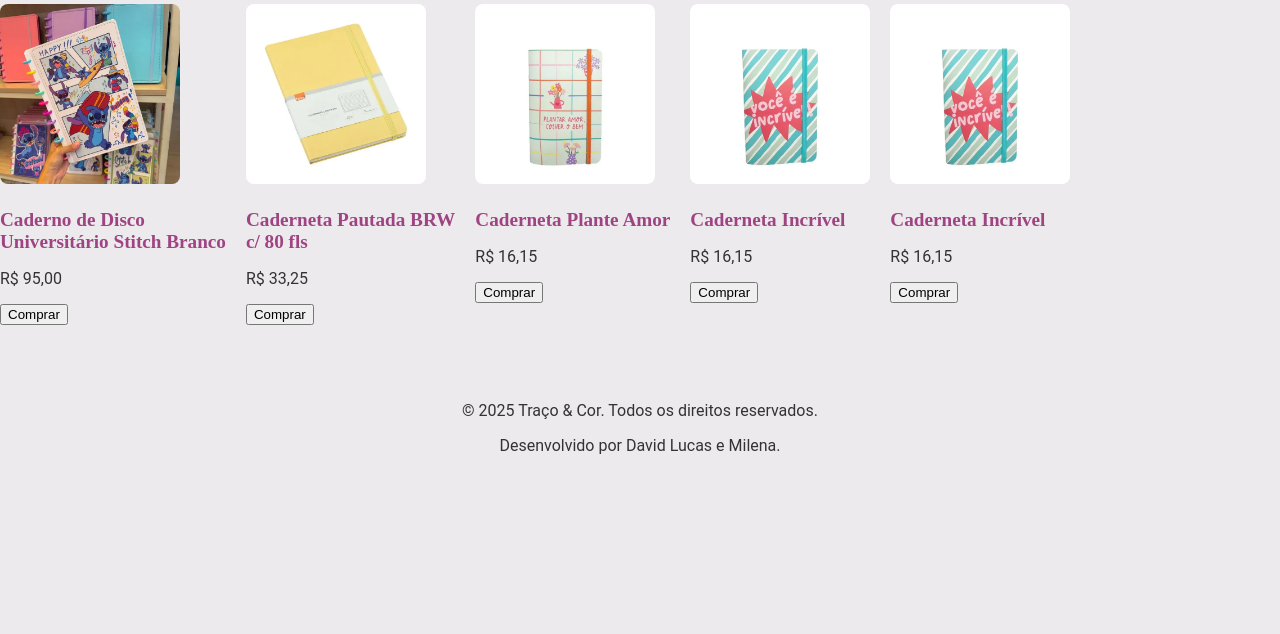
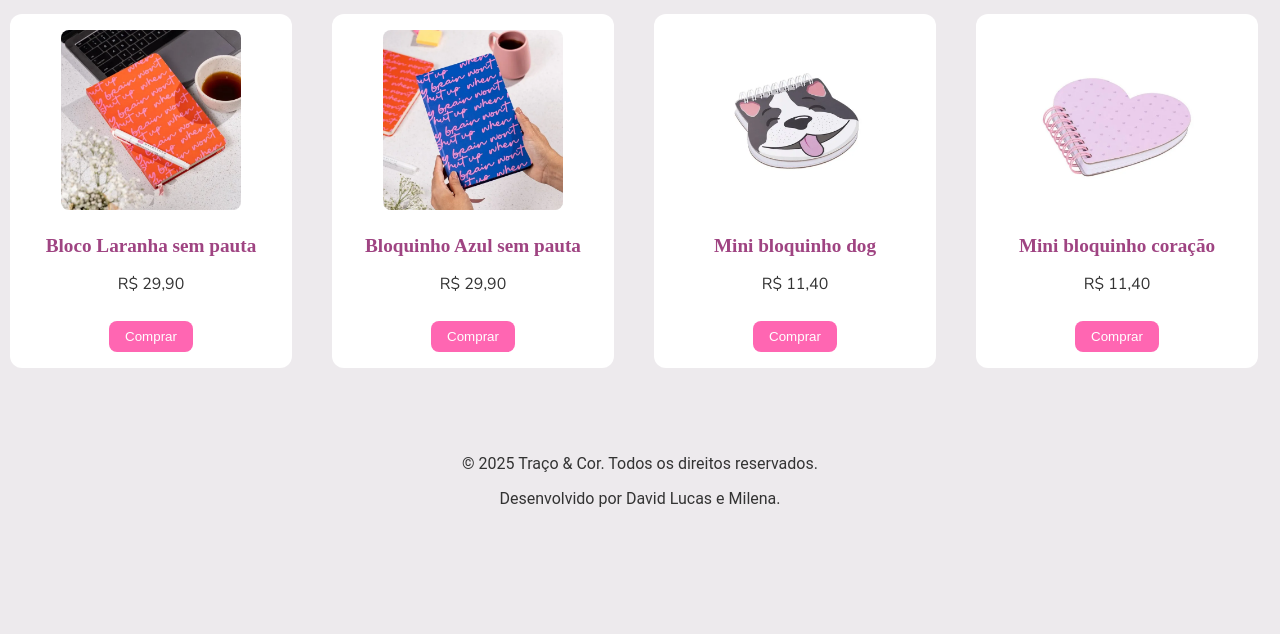
Before and after one commit to David-Lucas17/TrabalhoWeb, a plain HTML site: page blocosNotas.html in a window 1280 px wide. Shown: the part 166-800 px from the top of the page. Drawn offline with Linux system fonts and the light colour scheme.

Commit message:
Salvando alterações locais

```diff
--- a/blocosNotas.html
+++ b/blocosNotas.html
@@ -7,7 +7,7 @@
     <link href="https://fonts.googleapis.com/css2?family=Gloria+Hallelujah&display=swap" rel="stylesheet">
     <link href="https://fonts.googleapis.com/css2?family=Nunito+Sans:wght@400;600;700&display=swap" rel="stylesheet">
     <link rel="stylesheet" href="style.css">
-    <title>Traço & Cor | Bloco de Notas</title>
+    <title>Traço & Cor | Cadernos e Organização</title>
 </head>
 <body style="padding-top: 0px;">
     <header>
@@ -22,55 +22,53 @@
     </header>
 
   <div class="obj">
-    <h2>Bloco de Notas</h2>
+    <h2>Blocos de Notas</h2>
+  </div>
+   <div class="descricao">
+  <section>
+    <div class="conteiner">
+    <div class="produto-box">
+    <article class="configProd">
+        <img src="blocoLaranja.png" alt="Bloquinho Laranja">
+        <h3>Bloco Laranha sem pauta</h3>
+        <p>R$ 29,90</p>
+        <button>Comprar</button>
+    </article>
     </div>
 
-  <section>
-    <div class="conteiner">
+    <div class="produto-box">
      <article class="configProd">
-        <img src="cadernoStitch.png" alt="Caderno Stitch">
-        <h3>Caderno de Disco <br>
-        Universitário Stitch Branco</h3>
-        <p>R$ 95,00</p>
+        <img src="bloquinhoAzul.png" alt="Bloquinho Azul">
+        <h3>Bloquinho Azul sem pauta</h3>
+        <p>R$ 29,90</p>
         <button>Comprar</button>
     </article>
+    </div>
 
+    <div class="produto-box">
      <article class="configProd">
-        <img src="caderneta.png" alt="Caderneta Pautada">
-        <h3>Caderneta Pautada BRW <br> c/ 80 fls</h3>
-        <p>R$ 33,25</p>
+        <img src="bloquinhoDog.png" alt="Bloquinho Cachorro">
+        <h3>Mini bloquinho dog</h3>
+        <p>R$ 11,40</p>
         <button>Comprar</button>
     </article>
+    </div>
 
+    <div class="produto-box">
      <article class="configProd">
-        <img src="cadernetaAmor.png" alt="Caderneta Amor">
-        <h3>Caderneta Plante Amor</h3>
-        <p>R$ 16,15</p>
+        <img src="bloquinhoCoracao.png" alt="Bloquinho Coração">
+        <h3>Mini bloquinho coração</h3>
+        <p>R$ 11,40</p>
         <button>Comprar</button>
     </article>
+    </div>
 
-     <article class="configProd">
-        <img src="cadernoIncrivel.png" alt="Caderneta Incrível">
-        <h3>Caderneta Incrível</h3>
-        <p>R$ 16,15</p>
-        <button>Comprar</button>
-    </article>
+  </div>
 
-    <article class="configProd">
-        <img src="cadernoIncrivel.png" alt="Caderneta Incrível">
-        <h3>Caderneta Incrível</h3>
-        <p>R$ 16,15</p>
-        <button>Comprar</button>
-    </article>
-
-
-
-
-
+</div>
 
 </div>
  </section>
-
 
 
  <footer class="rodape">
--- a/style.css
+++ b/style.css
@@ -81,6 +81,7 @@ form input[type="submit"] {
 form input[type="submit"]:hover {
   background-color: #95014b;
 }
+
 nav ul {
   list-style: none;
   padding: 0;
```
Also changed, not shown: cadastro.html (+0 -1 lines), estojos.html (+33 -35 lines), blocoLaranja.png (added), bloquinhoAzul.png (added), bloquinhoCoracao.png (added), bloquinhoDog.png (added), estojoBolinha.png (added), estojoBox.png (added), estojoDamas.png (added), estojoFlores.png (added). Lines whose indentation alone changed are shown as unchanged.
